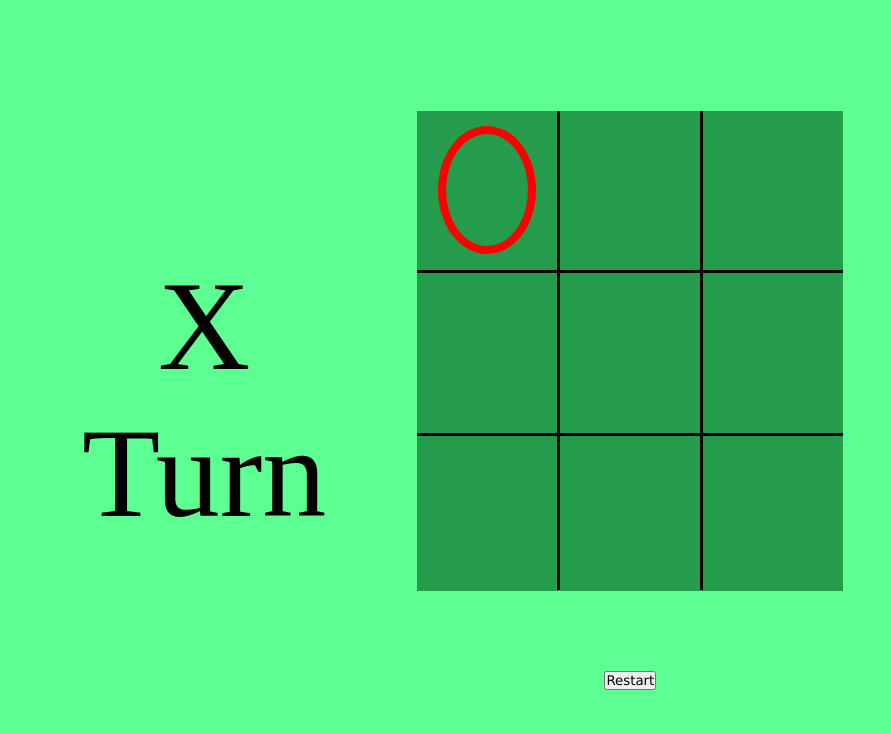
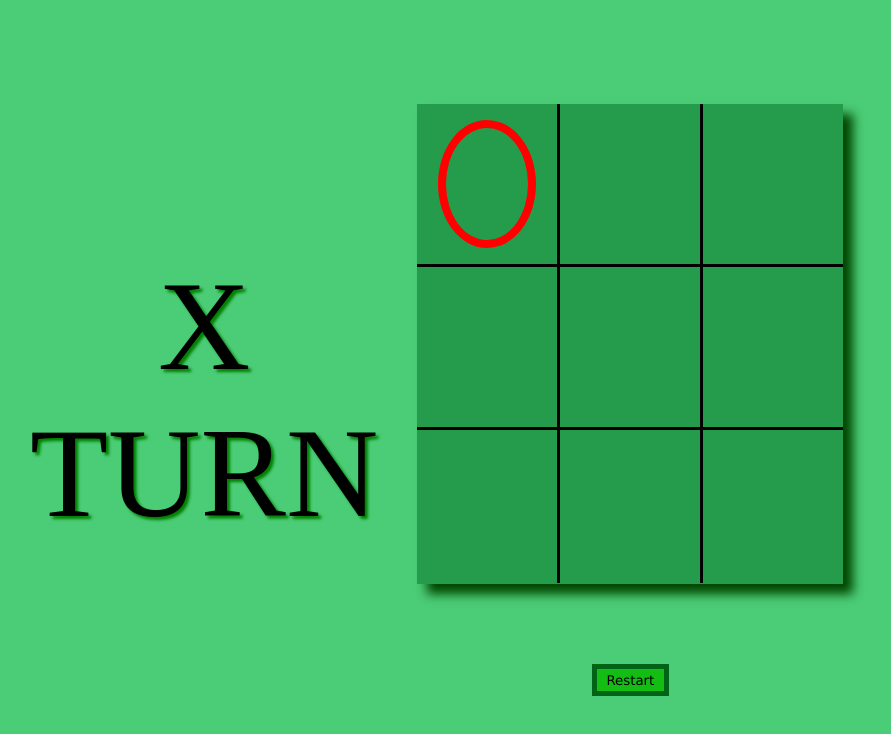
Before and after one commit to ejam2305/TicTacToe, a plain HTML site: page index.html in a window 1280 px wide. Both pictures are taken after a click on the element 496 px from the left and 190 px from the top of the page. Shown: the whole page, without its empty margins (9-900 px from the left). Drawn offline with Linux system fonts and the light colour scheme.

Commit message:
Add files via upload

```diff
--- a/index.html
+++ b/index.html
@@ -9,7 +9,7 @@
 <body>
     <main>
         <section class="viewport">
-            <div class="screenCol1" id="screenCol1">O<br>Turn</div>
+            <div class="screenCol1" id="screenCol1">O<br>TURN</div>
             <div class="screenCol2">
                 <div class="gameBox">
                     <div class="gRow1">
@@ -28,7 +28,7 @@
                         <div class="gCol3" id="gBox9"></div>
                     </div>
                 </div>
-                <button onclick="window.location.reload();">Restart</button>
+                <button class="restartButton" onclick="window.location.reload();">Restart</button>
             </div>
             <div class="screenCol3" id="screenCol3"></div>
         </section>
--- a/index.js
+++ b/index.js
@@ -37,10 +37,10 @@ TicTacToe.forEach((box, boxNum) => {
         if(winner == false){
             newInput = true;
             if(turn%2 == 1){
-                leftScreen.textContent = "X\r\nTurn";
+                leftScreen.textContent = "X\r\nTURN";
             }
             else{
-                leftScreen.textContent = "O\r\nTurn";
+                leftScreen.textContent = "O\r\nTURN";
             }
             for(let i = 0 ; i < userInput.length ; i++){//check if input is valid
                 if(userInput[i] == boxNum){
@@ -57,13 +57,13 @@ TicTacToe.forEach((box, boxNum) => {
                     if(circleSum[0][i] == 3 || circleSum[1][i] == 3 || (i < 1 && circleSum[2][i] == 15)){//if the number of circles in a row, column, or diagonal add up to 3
                         console.log("Circle wins");
                         winner = true;
-                        rightScreen.textContent = "O\r\nWins";
+                        rightScreen.textContent = "O\r\nWINS";
                         leftScreen.textContent = "";
                     }
                     if(crossSum[0][i] == 3 || crossSum[1][i] == 3 || (i < 1 && crossSum[2][i] == 15)){//if the number of crosses in a row, column, or diagonal add up to 3
                         console.log("Cross wins");
                         winner = true;
-                        rightScreen.textContent = "X\r\nWins";
+                        rightScreen.textContent = "X\r\nWINS";
                         leftScreen.textContent = "";
                     }
                 }
--- a/style.css
+++ b/style.css
@@ -5,7 +5,7 @@
 }
 
 .viewport{
-    background-color: rgb(93, 255, 147);
+    background-color: rgb(75, 204, 118);
     height: 100vh;
     width: 100vw;
     display: flex;
@@ -28,17 +28,21 @@
     font-family: 'Times New Roman', Times, serif;
     white-space: pre-line;
     font-size: 16vh;
+    text-shadow: 3px 3px 3px green;
 }
 
 .gameBox{
     background-color: rgb(36, 156, 76);
     width: 100%;
     height: 60%;
+    box-shadow: 10px 10px 10px rgb(0, 70, 0);
 }
 
 .restartButton{
-    width: 12vw;
-    height: 8vh;
+    border: 5px solid rgb(0, 99, 21);
+    background-color: rgb(20, 189, 20);
+    width: 6vw;
+    height: 4vh;
 }
 
 .gRow1, .gRow2, .gRow3{
```
